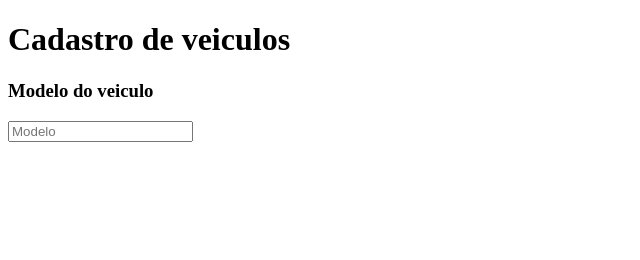
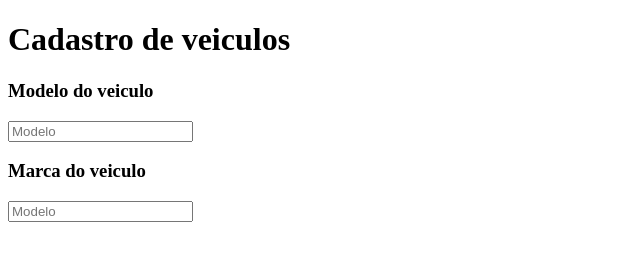
Before and after one commit to NicolasMoraesti/carro-git, a plain HTML site: page index.html in a window 1280 px wide. Shown: the whole page, without its empty margins (0-640 px from the left). Drawn offline with Linux system fonts and the light colour scheme.

Commit message:
marca do veiculo

```diff
--- a/index.html
+++ b/index.html
@@ -16,6 +16,9 @@
   <form>
     <h3>Modelo do veiculo</h3>
     <input type="text" id="modelo-veiculo" required placeholder="Modelo">
+
+     <h3>Marca do veiculo</h3>
+    <input type="text" id="marca-veiculo" required placeholder="Modelo">
   </form>
 </body>
 </html>
```
